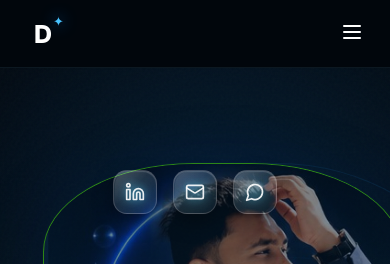
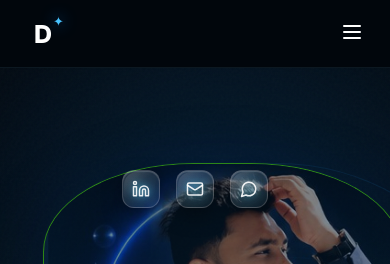
Before and after one commit to muhammadadnan21124-lang/dr-adnan-portfolio, a Next.js app: page / in a window 390 px wide. Shown: the top 264 px of the page. Built offline with nearby package versions, Linux system fonts and the light colour scheme.

Commit message:
Add responsive styles for social rail component

```diff
--- a/app/globals.css
+++ b/app/globals.css
@@ -271,3 +271,38 @@ footer{max-width:1170px;margin:auto;border-top:1px solid rgba(95,126,147,.2);pad
  .hero .hero-actions>*{justify-content:center!important}
  .hero .portrait-tag{font-size:9px!important}
 }
+@media (max-width: 700px) {
+  .social-rail {
+    position: fixed;
+    top: 18px;
+    left: auto;
+    right: 72px;
+
+    display: flex;
+    flex-direction: row;
+    align-items: center;
+    gap: 8px;
+
+    z-index: 1000;
+    perspective: 800px;
+  }
+
+  .social-rail a {
+    width: 38px;
+    height: 38px;
+    border-radius: 12px;
+  }
+
+  .social-rail svg {
+    width: 18px;
+    height: 18px;
+  }
+
+  .social-rail a:hover {
+    transform:
+      translateY(-3px)
+      translateZ(10px)
+      rotateX(4deg)
+      rotateY(-4deg);
+  }
+}
```
